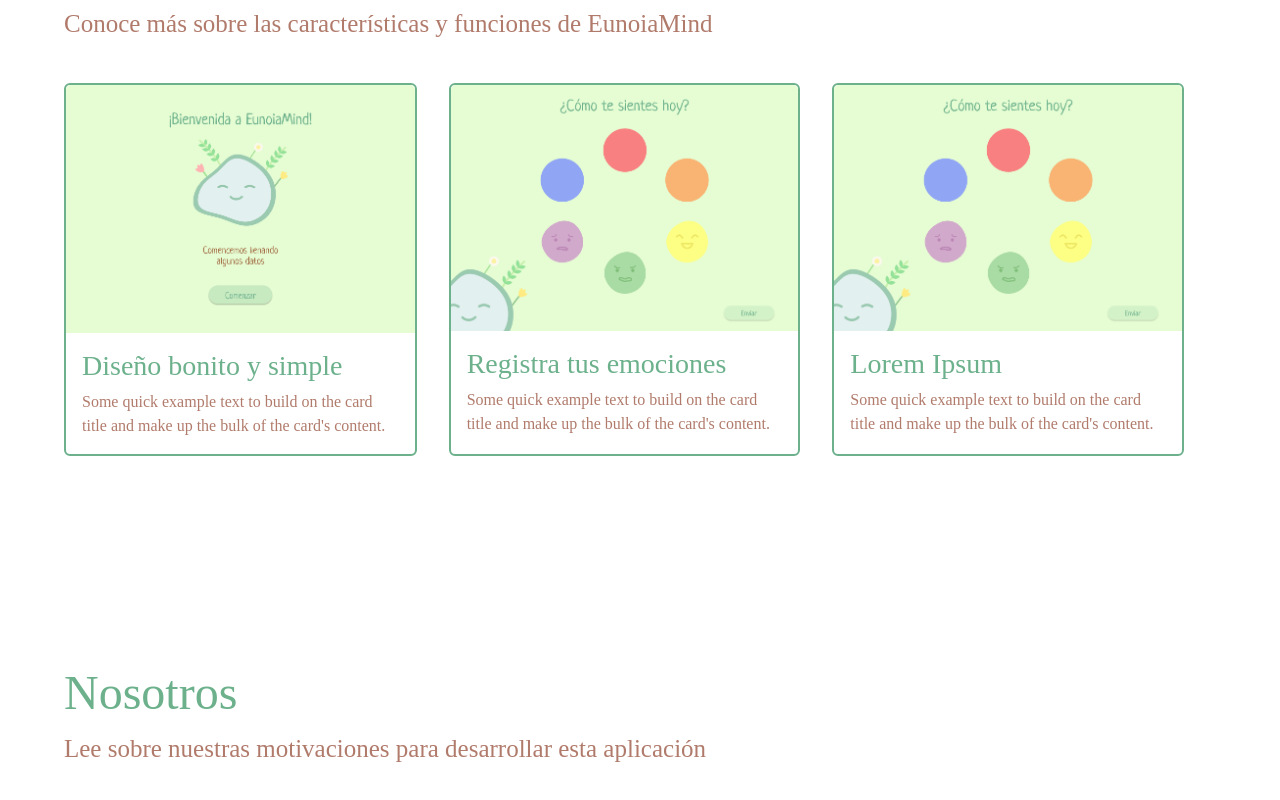
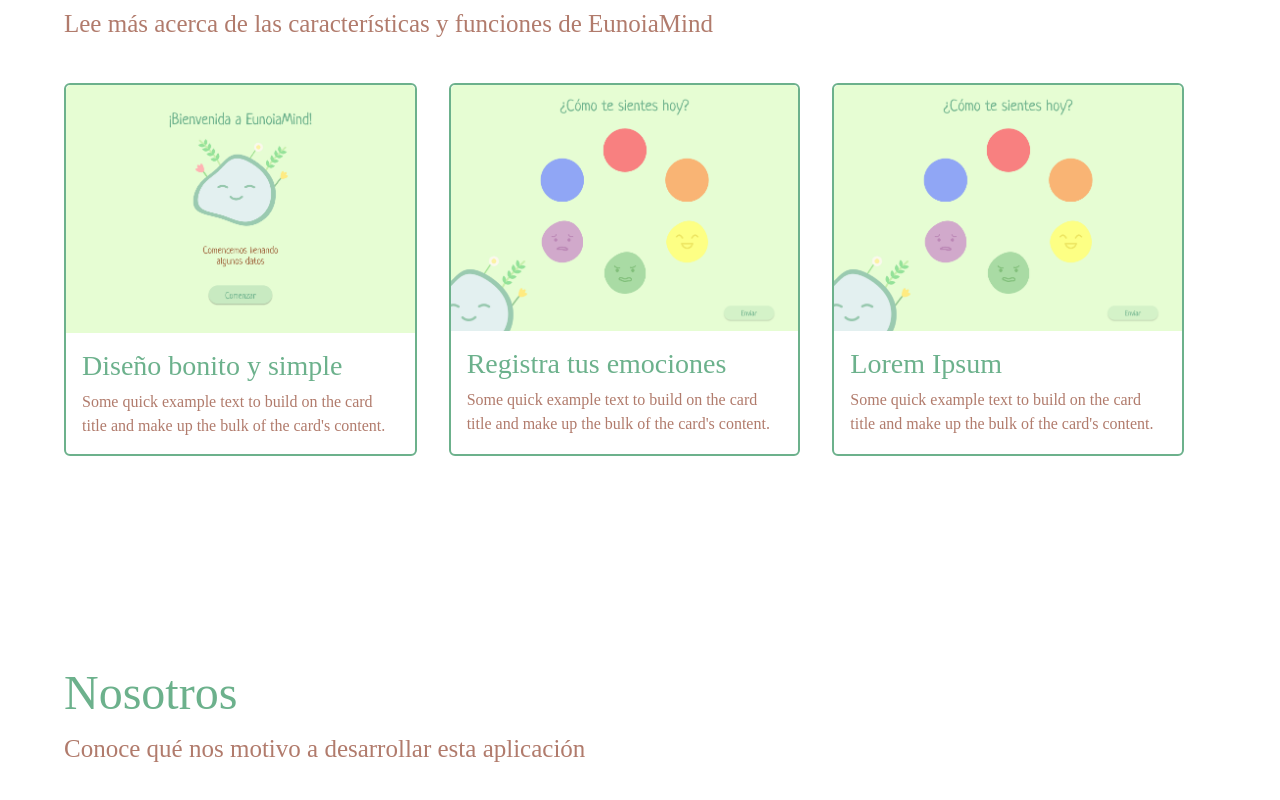
Before and after one commit to joonaAaa/eunoia_frontend, a website: page index.html in a window 1280 px wide. Shown: the part 744-1544 px from the top of the page. Drawn offline with nearby package versions, Linux system fonts and the light colour scheme; a web font is replaced by a local one.

Commit message:
Cambio: párrafos en index.html

```diff
--- a/index.html
+++ b/index.html
@@ -78,7 +78,7 @@
         <!-- Producto -->
         <section class="section" id="producto">
             <h2 class="section__h2">Producto</h2>
-            <p class="section__p">Conoce más sobre las características y funciones de EunoiaMind</p>
+            <p class="section__p">Lee más acerca de las características y funciones de EunoiaMind</p>
             <br>
             <div class="section__div__cards">
                 <div class="card">
@@ -117,7 +117,7 @@
         <!-- Nosotros -->
         <section class="section" id="nosotros">
             <h2 class="section__h2">Nosotros</h2>
-            <p class="section__p">Lee sobre nuestras motivaciones para desarrollar esta aplicación</p>
+            <p class="section__p">Conoce qué nos motivo a desarrollar esta aplicación</p>
             <br>
         </section>
 
```
